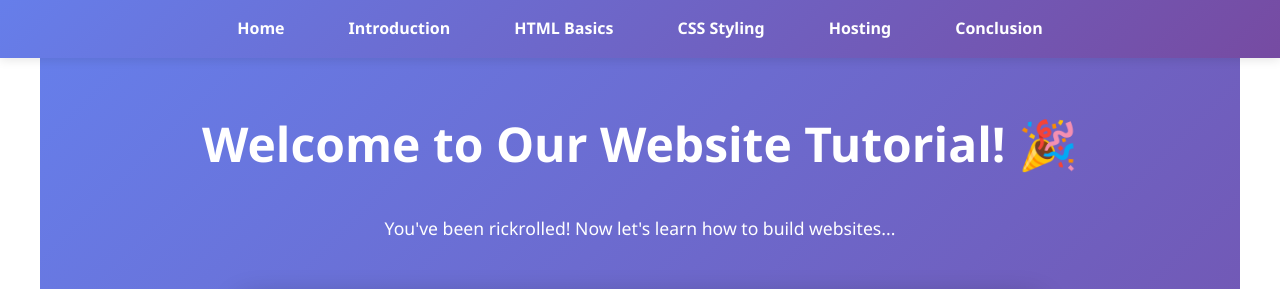
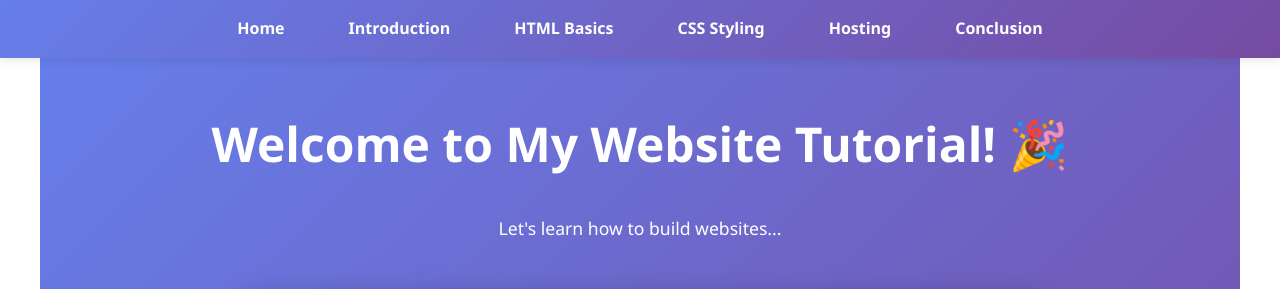
Before and after one commit to AmirBoutajrit/Project_2, a plain HTML site: page index.html in a window 1280 px wide. Shown: the top 289 px of the page. Drawn offline with Linux system fonts and the light colour scheme; grey boxes are pictures that could not be loaded.

Commit message:
index.html

```diff
--- a/index.html
+++ b/index.html
@@ -159,8 +159,8 @@
     </nav>
 
     <section id="home">
-        <h1>Welcome to Our Website Tutorial! 🎉</h1>
-        <p>You've been rickrolled! Now let's learn how to build websites...</p>
+        <h1>Welcome to My Website Tutorial! 🎉</h1>
+        <p>Let's learn how to build websites...</p>
         <div class="video-container">
             <iframe src="https://www.youtube.com/embed/dQw4w9WgXcQ?autoplay=1"
                     frameborder="0"
```
